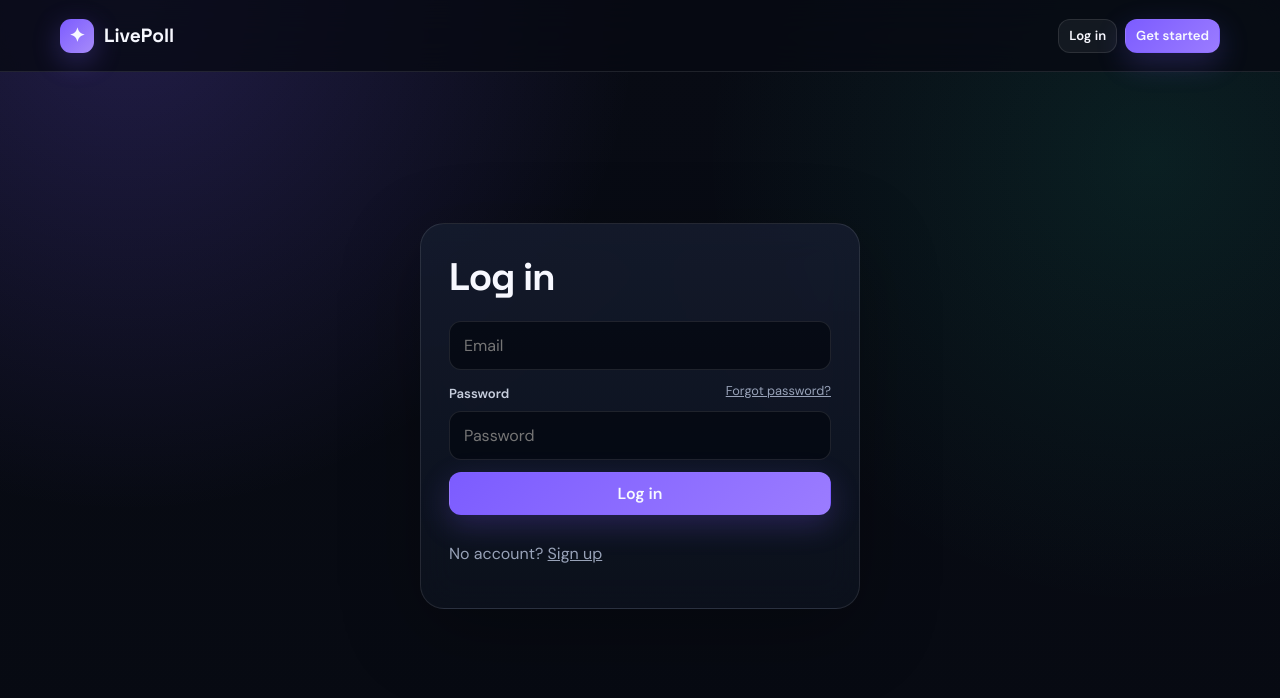
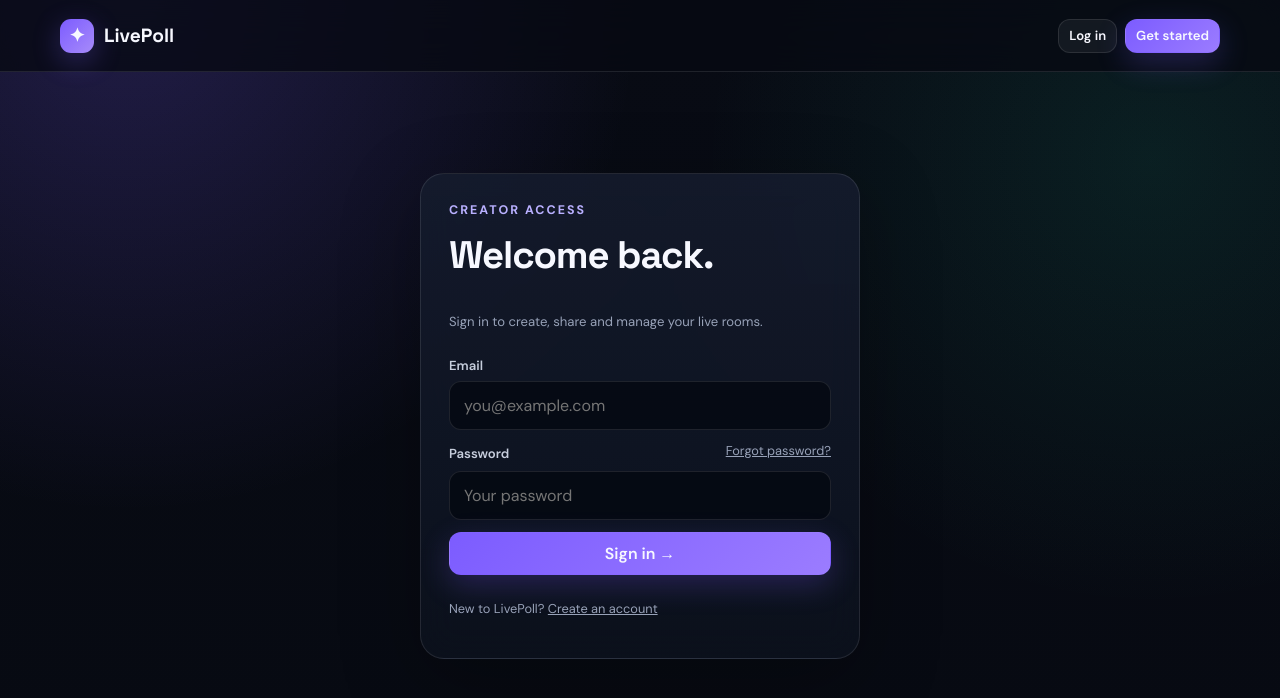
Before and after one commit to kishore-KC151204/LivePoll, a React (Vite) app in the folder frontend/: page /login in a window 1280 px wide. Shown: the top 698 px of the page. Built offline with nearby package versions, Linux system fonts and the light colour scheme; no server answers.

Commit message:
Polish creator login experience

```diff
--- a/frontend/src/pages/Login.jsx
+++ b/frontend/src/pages/Login.jsx
@@ -1,46 +1,30 @@
 import { useState } from 'react'
-import { useNavigate, Link } from 'react-router-dom'
+import { Link, useNavigate } from 'react-router-dom'
 import { useAuth } from '../context/AuthContext'
 
-export default function Login() {
-  const { login } = useAuth()
-  const navigate = useNavigate()
-  const [form, setForm] = useState({ email: '', password: '' })
-  const [error, setError] = useState('')
-  const [loading, setLoading] = useState(false)
-
-  async function handleSubmit(e) {
-    e.preventDefault()
-    setError('')
-    setLoading(true)
-    try {
-      await login(form.email, form.password)
-      navigate('/dashboard')
-    } catch (err) {
-      setError(err.message)
-    } finally {
-      setLoading(false)
+export default function Login(){
+  const {login}=useAuth(),navigate=useNavigate()
+  const [form,setForm]=useState({email:'',password:''}),[error,setError]=useState(''),[loading,setLoading]=useState(false)
+  async function submit(e){
+    e.preventDefault();setError('');setLoading(true)
+    try{await login(form.email,form.password);navigate('/dashboard')}
+    catch(e){setError(e.message)}finally{setLoading(false)}
   }
-  }
-
-  return (
-    <div className="page center">
-      <form className="card form" onSubmit={handleSubmit}>
-        <h2>Log in</h2>
-        {error && <div className="error">{error}</div>}
-        <input placeholder="Email" type="email" required
-          value={form.email} onChange={(e) => setForm({ ...form, email: e.target.value })} />
+  return <div className="page center">
+    <form className="card form" onSubmit={submit}>
+      <span className="eyebrow">Creator access</span>
+      <h2>Welcome back.</h2>
+      <p className="helper">Sign in to create, share and manage your live rooms.</p>
+      {error&&<div className="error">{error}</div>}
+      <label className="field-label">Email</label>
+      <input className="input" type="email" required value={form.email} onChange={e=>setForm({...form,email:e.target.value})} placeholder="you@example.com"/>
       <div className="row between">
         <label className="field-label">Password</label>
         <Link className="muted small" to="/forgot-password">Forgot password?</Link>
       </div>
-        <input placeholder="Password" type="password" required
-          value={form.password} onChange={(e) => setForm({ ...form, password: e.target.value })} />
-        <button className="btn primary" disabled={loading} type="submit">
-          {loading ? 'Logging in...' : 'Log in'}
-        </button>
-        <p className="muted">No account? <Link to="/signup">Sign up</Link></p>
+      <input className="input" type="password" required value={form.password} onChange={e=>setForm({...form,password:e.target.value})} placeholder="Your password"/>
+      <button className="btn primary" disabled={loading}>{loading?'Signing in…':'Sign in →'}</button>
+      <p className="muted small">New to LivePoll? <Link to="/signup">Create an account</Link></p>
     </form>
   </div>
-  )
 }
```
Lines whose indentation alone changed are shown as unchanged.
